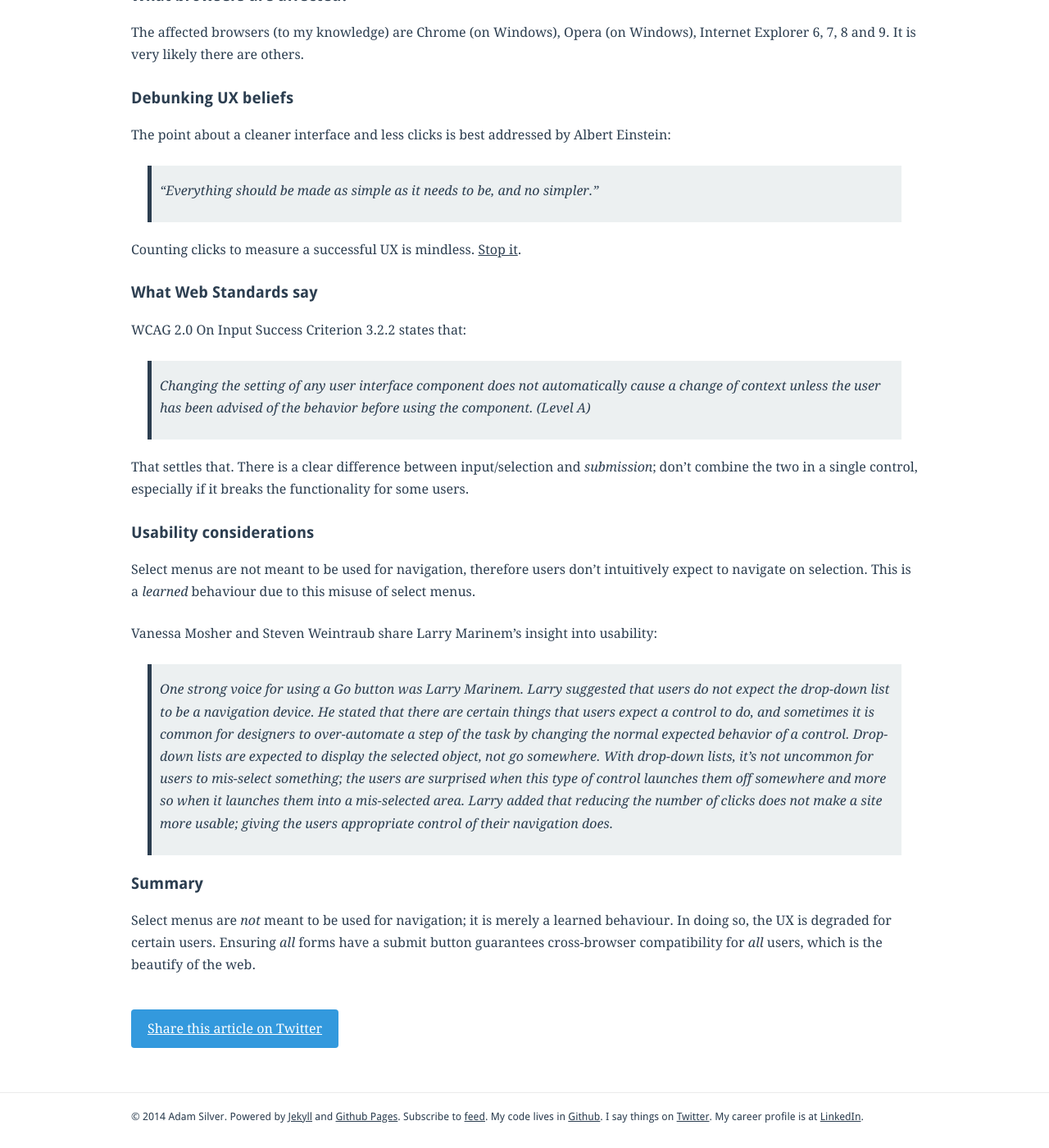
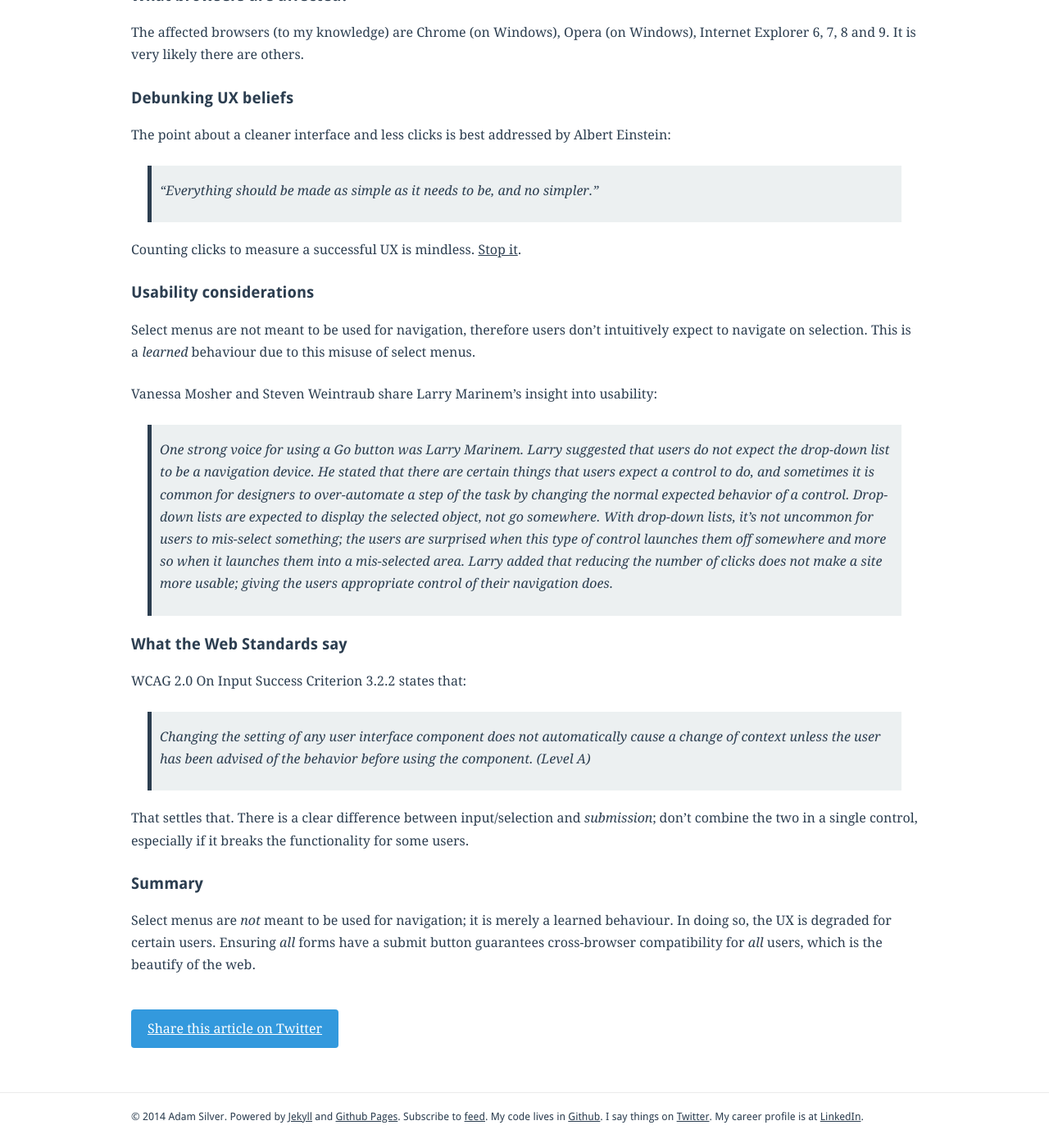
Before and after one commit to adamsilver/adamsilver.io-jekyll, a Jekyll site: the page built from _posts/2014-09-17-select-menu-accessibility-issues.md, in a window 1280 px wide and 1400 px high, scrolled down 1366 px. Shown: the whole window at 82% size. Built offline with Jekyll 4.4.1, drawn with Linux system fonts in a browser that asks for light colours; Markdown is read by kramdown in place of the engine named in the settings; some of the changed lines change nothing that is shown.

Commit message:
updated article

```diff
--- a/_posts/2014-09-17-select-menu-accessibility-issues.md
+++ b/_posts/2014-09-17-select-menu-accessibility-issues.md
@@ -64,14 +64,6 @@ The point about a cleaner interface and less clicks is best addressed by Albert
 
 Counting clicks to measure a successful UX is mindless. [Stop it](http://idyeah.com/blog/2012/06/stop-counting-clicks/).
 
-## What Web Standards say
-
-WCAG 2.0 On Input Success Criterion 3.2.2 states that:
-
-> Changing the setting of any user interface component does not automatically cause a change of context unless the user has been advised of the behavior before using the component. (Level A)
-
-That settles that. There is a clear difference between input/selection and *submission*; don't combine the two in a single control, especially if it breaks the functionality for some users.
-
 ## Usability considerations
 
 Select menus are not meant to be used for navigation, therefore users don't intuitively expect to navigate on selection. This is a *learned* behaviour due to this misuse of select menus.
@@ -80,6 +72,14 @@ Vanessa Mosher and Steven Weintraub share Larry Marinem's insight into usability
 
  > One strong voice for using a Go button was Larry Marinem. Larry suggested that users do not expect the drop-down list to be a navigation device. He stated that there are certain things that users expect a control to do, and sometimes it is common for designers to over-automate a step of the task by changing the normal expected behavior of a control. Drop-down lists are expected to display the selected object, not go somewhere. With drop-down lists, it's not uncommon for users to mis-select something; the users are surprised when this type of control launches them off somewhere and more so when it launches them into a mis-selected area. Larry added that reducing the number of clicks does not make a site more usable; giving the users appropriate control of their navigation does.
 
+## What the Web Standards say
+
+WCAG 2.0 On Input Success Criterion 3.2.2 states that:
+
+> Changing the setting of any user interface component does not automatically cause a change of context unless the user has been advised of the behavior before using the component. (Level A)
+
+That settles that. There is a clear difference between input/selection and *submission*; don't combine the two in a single control, especially if it breaks the functionality for some users.
+
 ## Summary
 
 Select menus are *not* meant to be used for navigation; it is merely a learned behaviour. In doing so, the UX is degraded for certain users. Ensuring *all* forms have a submit button guarantees cross-browser compatibility for *all* users, which is the beautify of the web.
```
